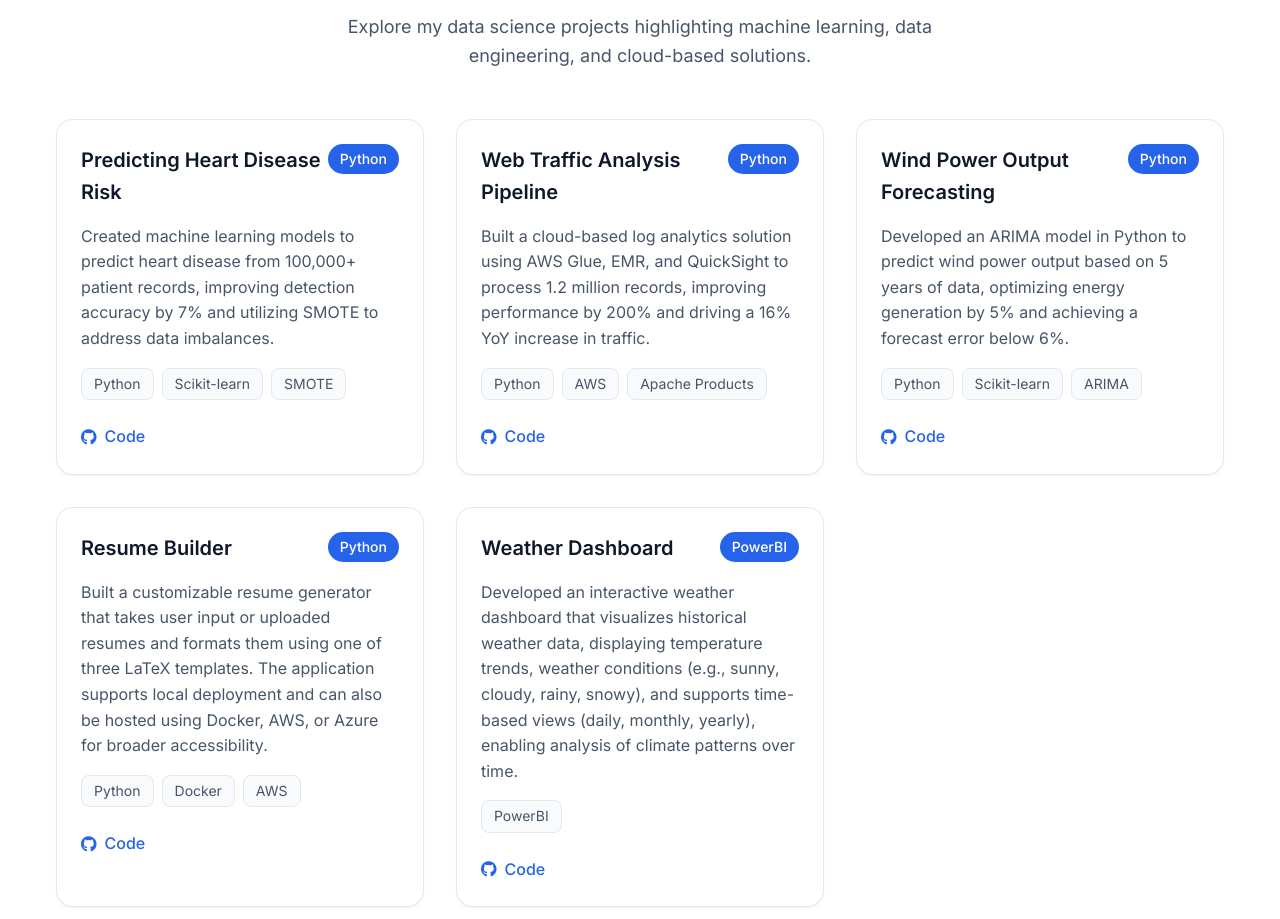
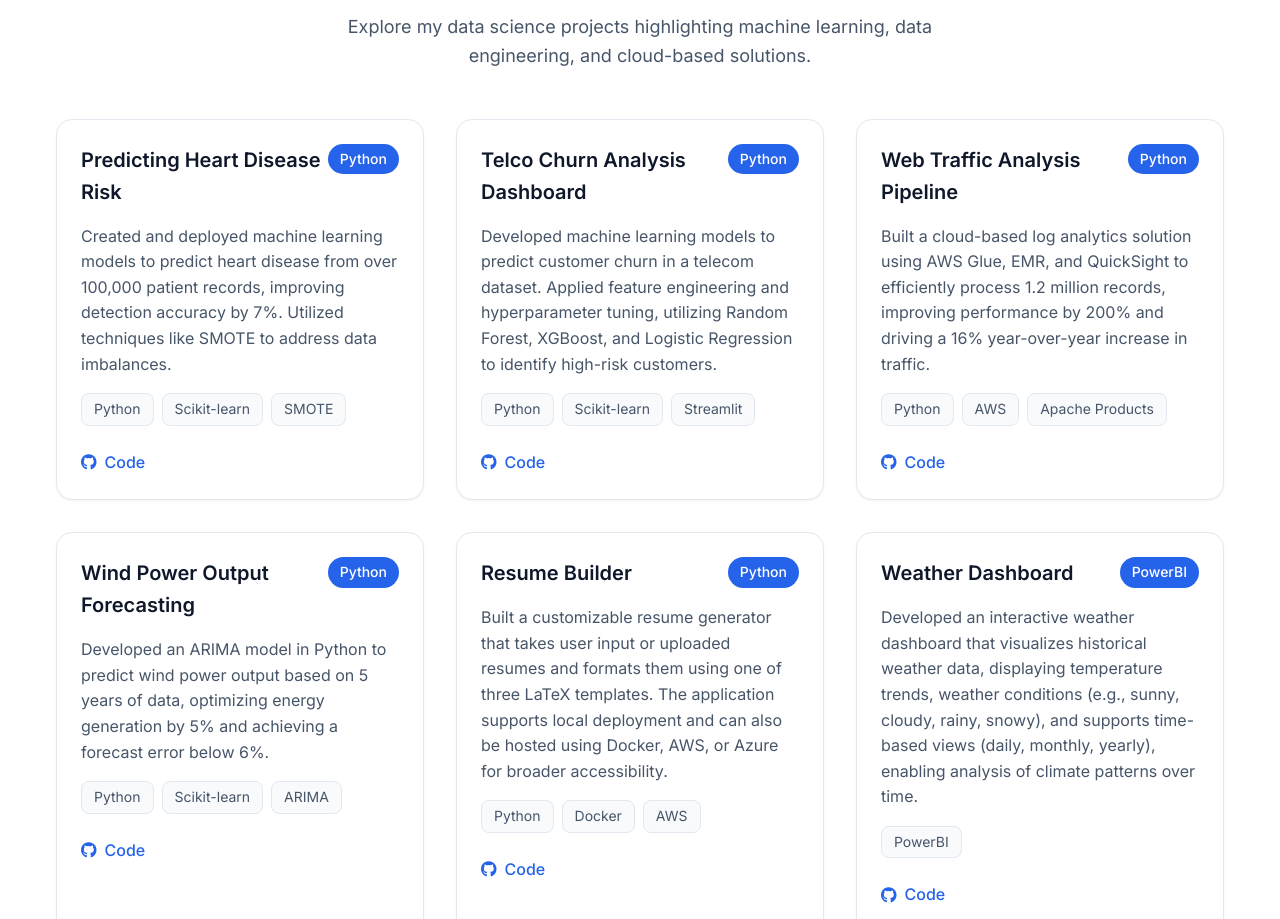
Before and after one commit to vkalister7/vkalister7.github.io, a plain HTML site: page index.html in a window 1280 px wide. Shown: the part 947-1866 px from the top of the page. Drawn offline with nearby package versions, Linux system fonts and the light colour scheme.

Commit message:
Updating Project Info

```diff
--- a/index.html
+++ b/index.html
@@ -89,7 +89,7 @@
                         <div class="project-language">Python</div>
                     </div>
                     <p class="project-description">
-                        Created machine learning models to predict heart disease from 100,000+ patient records, improving detection accuracy by 7% and utilizing SMOTE to address data imbalances.
+                        Created and deployed machine learning models to predict heart disease from over 100,000 patient records, improving detection accuracy by 7%. Utilized techniques like SMOTE to address data imbalances.
                     </p>
                     <div class="project-tech">
                         <span class="tech-tag">Python</span>
@@ -105,11 +105,31 @@
 
                 <div class="project-card">
                     <div class="project-header">
+                        <h3 class="project-title">Telco Churn Analysis Dashboard</h3>
+                        <div class="project-language">Python</div>
+                    </div>
+                    <p class="project-description">
+                        Developed machine learning models to predict customer churn in a telecom dataset. Applied feature engineering and hyperparameter tuning, utilizing Random Forest, XGBoost, and Logistic Regression to identify high-risk customers.
+                    </p>
+                    <div class="project-tech">
+                        <span class="tech-tag">Python</span>
+                        <span class="tech-tag">Scikit-learn</span>
+                        <span class="tech-tag">Streamlit</span>
+                    </div>
+                    <div class="project-links">
+                        <a href="#" class="project-link">
+                            <i class="fab fa-github"></i> Code
+                        </a>
+                    </div>
+                </div>
+
+                <div class="project-card">
+                    <div class="project-header">
                         <h3 class="project-title">Web Traffic Analysis Pipeline</h3>
                         <div class="project-language">Python</div>
                     </div>
                     <p class="project-description">
-                        Built a cloud-based log analytics solution using AWS Glue, EMR, and QuickSight to process 1.2 million records, improving performance by 200% and driving a 16% YoY increase in traffic.
+                        Built a cloud-based log analytics solution using AWS Glue, EMR, and QuickSight to efficiently process 1.2 million records, improving performance by 200% and driving a 16% year-over-year increase in traffic.
                     </p>
                     <div class="project-tech">
                         <span class="tech-tag">Python</span>
```
Also changed, not shown: 1 other file.
